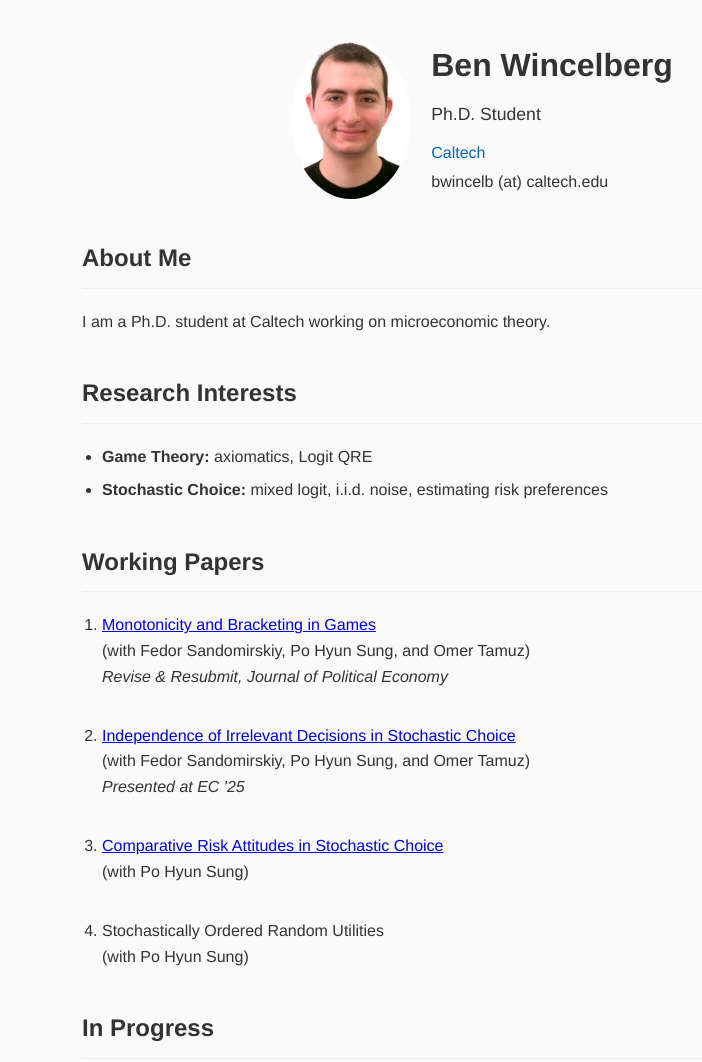
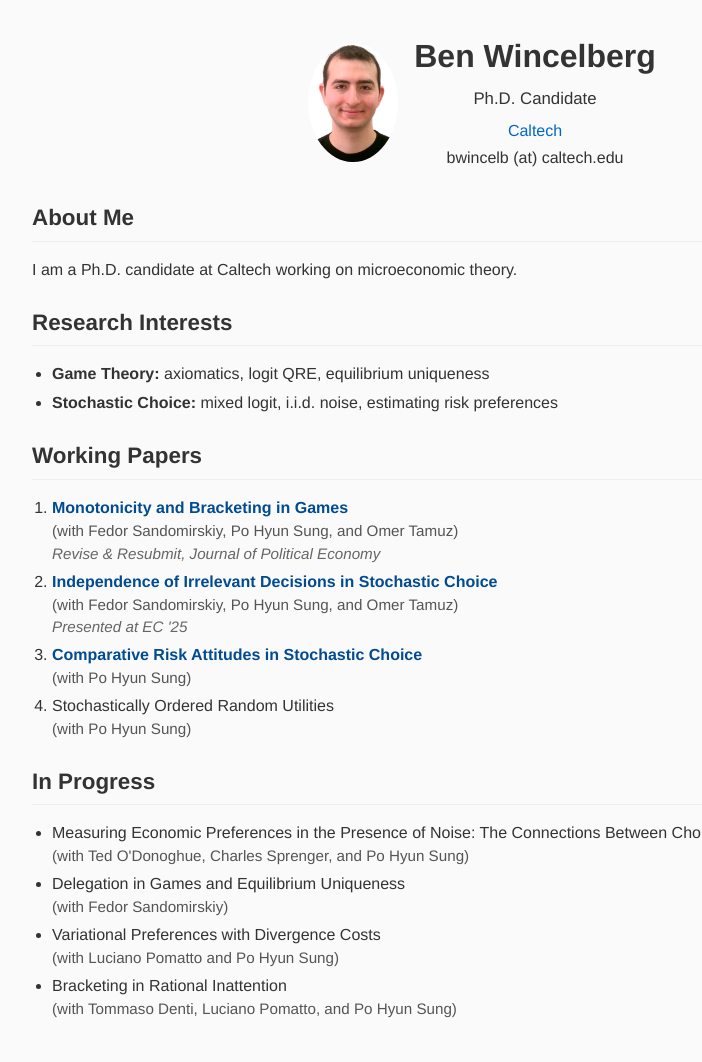
Before and after one commit to benwincelberg/benwincelberg.github.io, a plain HTML site: page index.html in a window 1280 px wide. Shown: the top 1062 px of the page, without its empty margins (158-860 px from the left). Drawn offline with Linux system fonts and the light colour scheme; a script that the page names is missing.

Commit message:
Updated index.html

```diff
--- a/assets/css/style.css
+++ b/assets/css/style.css
@@ -1,44 +1,53 @@
 /* ─── Global & Wrapper ───────────────────────────── */
 body {
   font-family: 'Helvetica Neue', Arial, sans-serif;
-  line-height: 1.6;
+  line-height: 1.5;
   background-color: #fafafa;
   color: #333;
   margin: 0;
   padding: 0;
 }
 
-/* This is the critical rule for centering your content */
+/* Main centered column */
 .wrapper {
-  max-width: 800px; /* Sets a maximum width for your content */
-  margin: 0 auto;   /* Automatically calculates left/right margins to center it */
-  padding: 40px 20px; /* Adds some space on the top/bottom and sides */
+  max-width: 900px;           /* slightly wider than before */
+  margin: 0 auto;
+  padding: 32px 20px;         /* a bit less top/bottom padding */
 }
 
-/* ─── Header: Avatar Left, Info Right ───────────── */
+/* ─── Header: Avatar + Info ─────────────────────── */
 header {
-  margin-bottom: 40px;
+  margin-bottom: 28px;        /* was 40px */
 }
+
 header .profile {
   display: flex;
-  justify-content: center; /* This is the key change to center the items horizontally */
-  align-items: center;    /* This vertically aligns the avatar and text nicely */
-  gap: 20px;
+  justify-content: center;    /* centers avatar + text block as a unit */
+  align-items: center;
+  gap: 16px;                  /* slightly tighter gap */
 }
+
 header .avatar img {
-  width: 120px;
+  width: 90px;                /* smaller avatar (was 120px) */
   height: auto;
   border-radius: 50%;
   display: block;
 }
+
+header .profile-info {
+  text-align: center;         /* center name, position, affiliation, email */
+}
+
 header .profile-info h1 {
   font-size: 2rem;
+  margin: 0 0 6px;
+}
+
+header .profile-info .position {
+  font-size: 1.05rem;
   margin: 0 0 8px;
 }
-header .profile-info .position {
-  font-size: 1.1rem;
-  margin: 0 0 12px;
-}
+
 header .profile-info .affiliation a {
   color: #0066cc;
   text-decoration: none;
@@ -46,28 +55,63 @@ header .profile-info .affiliation a {
 header .profile-info .affiliation a:hover {
   text-decoration: underline;
 }
+
 header .profile-info .affiliation,
 header .profile-info .email {
-  margin: 4px 0;
+  margin: 3px 0;
 }
 
 /* ─── Sections & Lists ───────────────────────────── */
-section h2 {
-  font-size: 1.5rem;
-  margin-top: 40px;
-  margin-bottom: 20px;
-  border-bottom: 1px solid #eee;
-  padding-bottom: 10px;
-}
 section {
   text-align: left;
-  margin-bottom: 40px;
+  margin-bottom: 24px;        /* was 40px */
 }
+
+/* Section headings */
+section h2 {
+  font-size: 1.4rem;
+  margin-top: 24px;           /* was 40px */
+  margin-bottom: 12px;        /* was 20px */
+  border-bottom: 1px solid #eee;
+  padding-bottom: 6px;        /* was 10px */
+}
+
+/* Lists */
 section ul,
 section ol {
-  padding-left: 20px; /* Use padding for lists, not margin */
+  padding-left: 20px;
 }
+
 section ul li,
 section ol li {
-  margin-bottom: 8px;
+  margin-bottom: 5px;         /* was 8px */
 }
+
+/* Slightly tighter for publication lists specifically */
+.working-papers ol li,
+.in-progress ul li {
+  margin-bottom: 4px;
+}
+
+.pub-row {
+  margin-bottom: 2px;         /* very small gap between title/author/periodical */
+}
+
+.pub-row .title a {
+  font-weight: 600;
+  text-decoration: none;
+  color: #004b91;
+}
+.pub-row .title a:hover {
+  text-decoration: underline;
+}
+
+.author {
+  font-size: 0.95rem;
+  color: #555;
+}
+
+.periodical {
+  font-size: 0.95rem;
+  color: #666;
+}
--- a/index.html
+++ b/index.html
@@ -18,7 +18,7 @@
           </a>
           <div class="profile-info">
             <h1>Ben Wincelberg</h1>
-            <p class="position">Ph.D. Student</p>
+            <p class="position">Ph.D. Candidate</p>
             <p class="affiliation">
               <a href="https://www.hss.caltech.edu/people/binyamin-ben-wincelberg" target="_blank" rel="noopener">
                 Caltech
@@ -31,18 +31,18 @@
 
       <section>
         <h2 id="about-me">About Me</h2>
-        <p>I am a Ph.D. student at Caltech working on microeconomic theory.</p>
+        <p>I am a Ph.D. candidate at Caltech working on microeconomic theory.</p>
 
         <section id="research-interests">
           <h2>Research Interests</h2>
           <ul>
-            <li><strong>Game Theory:</strong> axiomatics, Logit QRE</li>
+            <li><strong>Game Theory:</strong> axiomatics, logit QRE, equilibrium uniqueness</li>
             <li><strong>Stochastic Choice:</strong> mixed logit, i.i.d. noise, estimating risk preferences</li>
           </ul>
         </section>
 
         <!-- Working Papers -->
-        <h2 id="working-papers"><strong>Working Papers</strong></h2>
+        <h2 id="working-papers">Working Papers</h2>
         <div class="working-papers">
           <ol>
             <!-- 1: Monotonicity and Bracketing in Games -->
@@ -62,8 +62,6 @@
               </div>
             </li>
 
-            <br />
-
             <!-- 2: IID in Stochastic Choice -->
             <li>
               <div class="pub-row">
@@ -81,8 +79,6 @@
               </div>
             </li>
 
-            <br />
-
             <!-- 3: Comparative Risk Attitudes -->
             <li>
               <div class="pub-row">
@@ -96,8 +92,6 @@
                 </div>
               </div>
             </li>
-
-            <br />
 
             <!-- 4: Stochastically Ordered Random Utilities -->
             <li>
@@ -114,7 +108,7 @@
         </div>
 
         <!-- In Progress -->
-        <h2 id="in-progress"><strong>In Progress</strong></h2>
+        <h2 id="in-progress">In Progress</h2>
         <div class="in-progress">
           <ul>
             <!-- 1: Measuring Economic Preferences... -->
@@ -129,8 +123,6 @@
               </div>
             </li>
 
-            <br />
-
             <!-- 2: Delegation in Games and Equilibrium Uniqueness -->
             <li>
               <div class="pub-row">
@@ -143,8 +135,6 @@
               </div>
             </li>
 
-            <br />
-
             <!-- 3: Variational Preferences with Divergence Costs -->
             <li>
               <div class="pub-row">
@@ -156,8 +146,6 @@
                 </div>
               </div>
             </li>
-
-            <br />
 
             <!-- 4: Bracketing in Rational Inattention -->
             <li>
```
